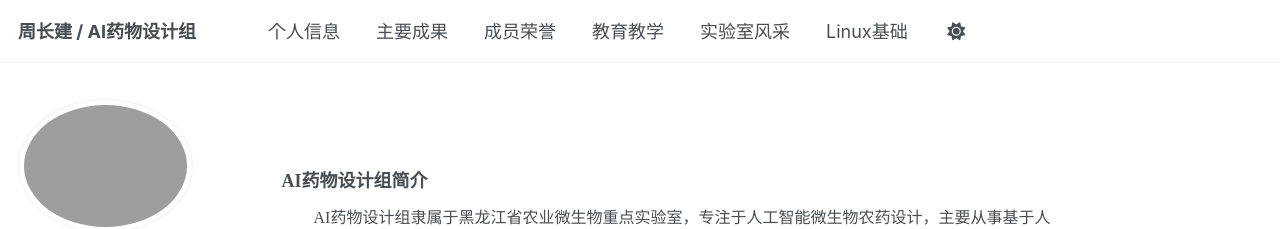
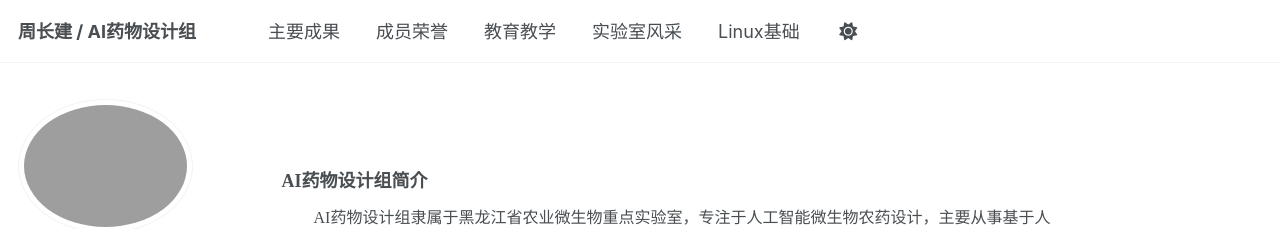
Before and after one commit to HPC-NEAU/zhoucj, a Jekyll site: the page built from _pages/about.md, in a window 1280 px wide. Shown: the top 229 px of the page. Built offline with Jekyll 4.4.1, drawn with Linux system fonts in a browser that asks for light colours; some web fonts are replaced.

Commit message:
Update navigation.yml

```diff
--- a/_data/navigation.yml
+++ b/_data/navigation.yml
@@ -8,8 +8,6 @@
 #      Markdown formatted page while the second is generated using JSON.
 
 main:
-  - title: "个人信息"
-    url: /cv/
 
   - title: "主要成果"
     url: /publications/
@@ -25,6 +23,3 @@ main:
 
   - title: "Linux基础"
     url: /Linux/
-
-  # - title: "实验室风采"
-  #   url: /scenery/
```
